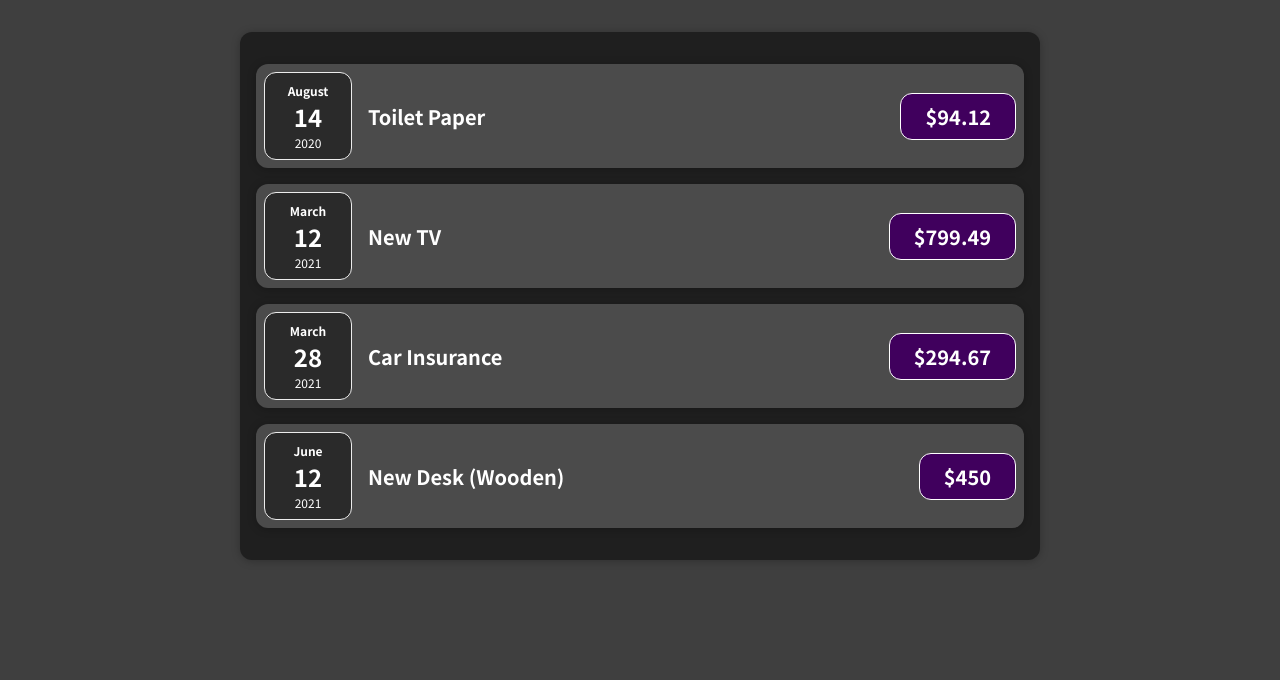
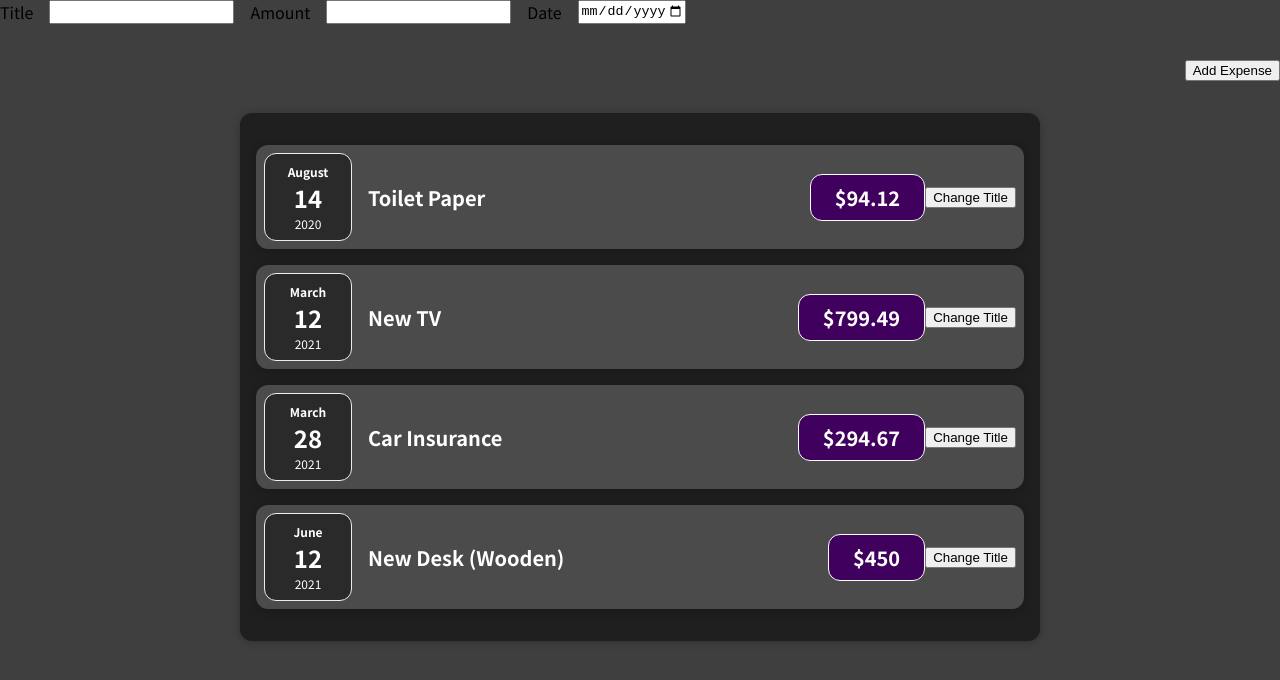
Before and after one commit to TortoiseRevenge/React_Activity_1, a React (Create React App) app: page / in a window 1280 px wide. Shown: the top 680 px of the page. Built offline with nearby package versions, Linux system fonts and the light colour scheme.

Commit message:
Expense form

```diff
--- a/src/App.js
+++ b/src/App.js
@@ -1,32 +1,33 @@
 import React from "react";
 import Expenses from "./components/Expenses";
+import NewExpense from "./components/newExpense/NewExpense.js";
 
 function App() {
   const expenses = [
     {
-      id: 'e1',
-      title: 'Toilet Paper',
+      id: "e1",
+      title: "Toilet Paper",
       amount: 94.12,
       date: new Date(2020, 7, 14),
     },
-    { id: 'e2', title: 'New TV', amount: 799.49, date: new Date(2021, 2, 12) },
+    { id: "e2", title: "New TV", amount: 799.49, date: new Date(2021, 2, 12) },
     {
-      id: 'e3',
-      title: 'Car Insurance',
+      id: "e3",
+      title: "Car Insurance",
       amount: 294.67,
       date: new Date(2021, 2, 28),
     },
     {
-      id: 'e4',
-      title: 'New Desk (Wooden)',
+      id: "e4",
+      title: "New Desk (Wooden)",
       amount: 450,
       date: new Date(2021, 5, 12),
     },
   ];
   return (
     <div>
-      <Expenses items={expenses}>
-      </Expenses>
+      <NewExpense></NewExpense>
+      <Expenses items={expenses}></Expenses>
     </div>
   );
 }
--- a/src/components/ExpenseItem.js
+++ b/src/components/ExpenseItem.js
@@ -1,17 +1,22 @@
-import React from "react";
+import React, { useState } from "react";
 import ExpenseDate from "./ExpenseDate";
 import "./ExpenseItem.css";
 import Card from "./Card";
 
 function ExpenseItem(props) {
-
+  const [title, setTitle] = useState(props.title);
+  function clickHandler() {
+    setTitle("Update");
+  }
   return (
-    <Card className='expense-item'>
-        <ExpenseDate date={props.date}></ExpenseDate>
-      <div className='expense-item__description'>
-        <h2>{props.title}</h2>
-        <div className='expense-item__price'>${props.amount}</div>
+    <Card className="expense-item">
+      <ExpenseDate date={props.date}></ExpenseDate>
+      <div className="expense-item__description">
+        <h2>{title}</h2>
+        <div className="expense-item__price">${props.amount}</div>
       </div>
-    </Card>);
+      <button onClick={clickHandler}>Change Title</button>
+    </Card>
+  );
 }
 export default ExpenseItem;
--- /dev/null
+++ b/src/components/newExpense/ExpenseForm.css
@@ -0,0 +1,23 @@
+.new-expense__controls {
+  display: flex;
+  flex-wrap: wrap;
+  gap: 1rem;
+  margin-bottom: 1rem;
+  text-align: left;
+}
+.new-expense__control label {
+  font-weight: bold;
+  margin-bottom: 0.5rem;
+  display: block;
+}
+.new-expense__control input {
+  font: inherit;
+  padding: 0.5rem;
+  border-radius: 6px;
+  border: 1px solid #ccc;
+  width: 20rem;
+  max-width: 100%;
+}
+.new-expense__actions {
+  text-align: right;
+}
--- /dev/null
+++ b/src/components/newExpense/ExpenseForm.js
@@ -0,0 +1,28 @@
+import React from "react";
+import "./ExpenseForm.css";
+
+function ExpenseForm() {
+  return (
+    <form>
+      <div className="new-expense__controls">
+        <div className="new-expense__controls">
+          <label>Title</label>
+          <input type="text"></input>
+        </div>
+        <div className="new-expense__controls">
+          <label>Amount</label>
+          <input type="number" min="0.01" step="0.01"></input>
+        </div>
+        <div className="new-expense__controls">
+          <label>Date</label>
+          <input type="date" min="2019-01-01" max="2022-12-31"></input>
+        </div>
+      </div>
+      <div className="new-expense__actions">
+        <button type="submit">Add Expense</button>
+      </div>
+    </form>
+  );
+}
+
+export default ExpenseForm;
--- /dev/null
+++ b/src/components/newExpense/NewExpense.css
@@ -0,0 +1,34 @@
+.new-expense {
+  background-color: #a892ee;
+  padding: 1rem;
+  margin: 2rem auto;
+  width: 50rem;
+  max-width: 95%;
+  border-radius: 12px;
+  text-align: center;
+  box-shadow: 0 1px 8px rgba(0, 0, 0, 0.25);
+}
+.new-expense button {
+  font: inherit;
+  cursor: pointer;
+  padding: 1rem 2rem;
+  border: 1px solid #40005d;
+  background-color: #40005d;
+  color: white;
+  border-radius: 12px;
+  margin-right: 1rem;
+}
+.new-expense button:hover,
+.new-expense button:active {
+  background-color: #510674;
+  border-color: #510674;
+}
+.new-expense button.alternative {
+  color: #220131;
+  border-color: transparent;
+  background-color: transparent;
+}
+.new-expense button.alternative:hover,
+.new-expense button.alternative:active {
+  background-color: #ddb3f8;
+}
--- /dev/null
+++ b/src/components/newExpense/NewExpense.js
@@ -0,0 +1,13 @@
+import React from "react";
+import "./NewExpense.css";
+import ExpenseForm from "./ExpenseForm.js";
+
+function NewExpense() {
+  return (
+    <div classname="new-expense">
+      <ExpenseForm></ExpenseForm>
+    </div>
+  );
+}
+
+export default NewExpense;
```
